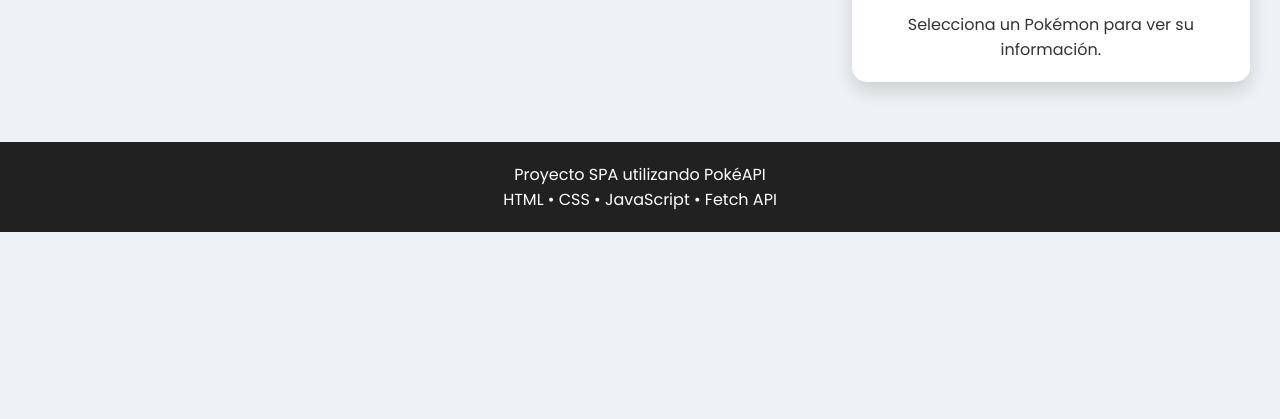
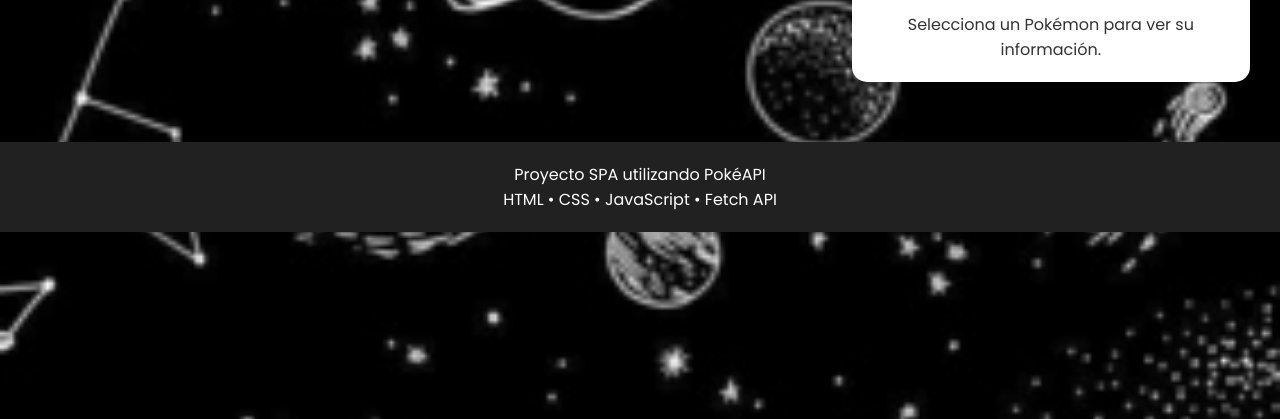
Before and after one commit to samuelyarurouribe2014-png/pokedex, a plain HTML site: page index.html in a window 1280 px wide. Shown: the part 381-800 px from the top of the page. Drawn offline with Linux system fonts and the light colour scheme; no server answers.

Commit message:
cambie el fondo de la pokedex

```diff
--- a/styles.css
+++ b/styles.css
@@ -14,11 +14,15 @@
 
 body{
 
-    font-family:'Poppins',sans-serif;
+    font-family: 'Poppins', sans-serif;
 
-    background:#eef2f7;
+    background-image: url("imajenes/fondo.jpg");
+    background-size: cover;
+    background-position: center;
+    background-repeat: no-repeat;
+    background-attachment: fixed;
 
-    color:#333;
+    color: #333;
 
 }
 
```
Also changed, not shown: imajenes/fondo.jpg (added).
